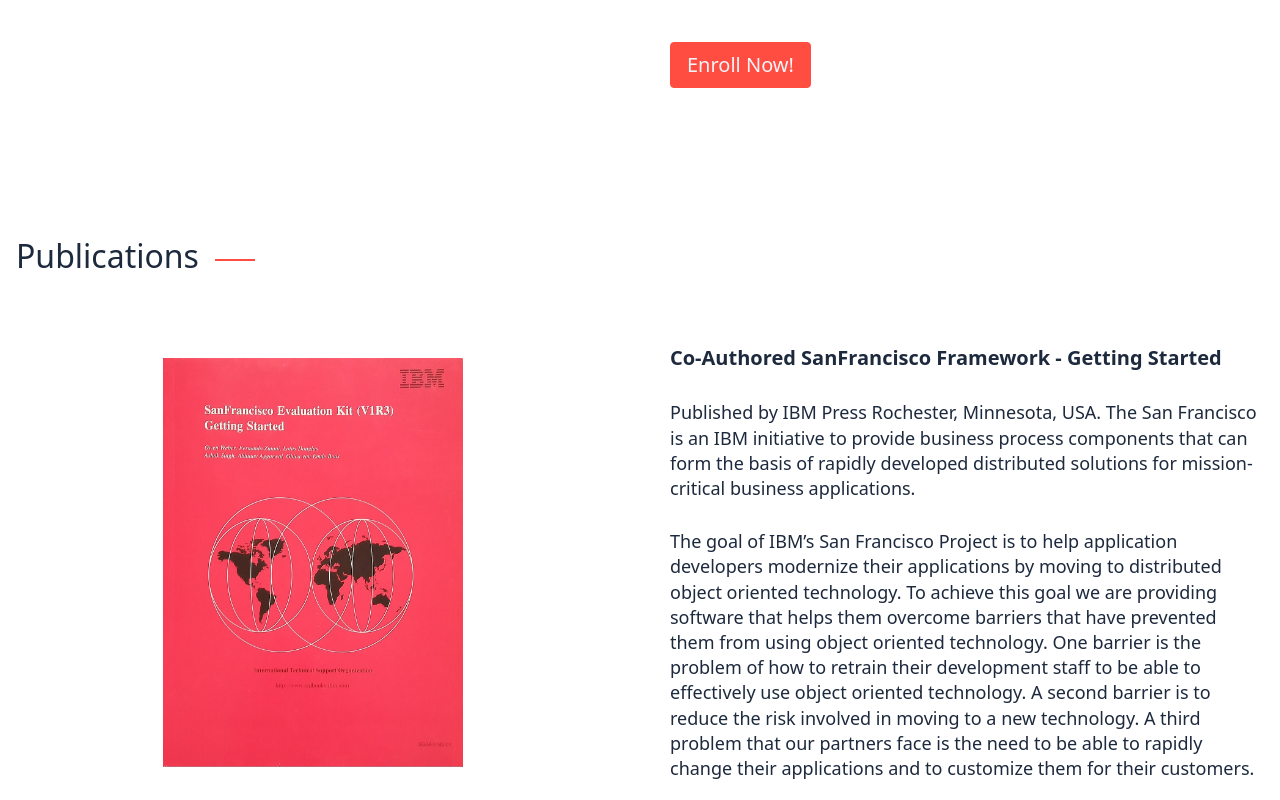
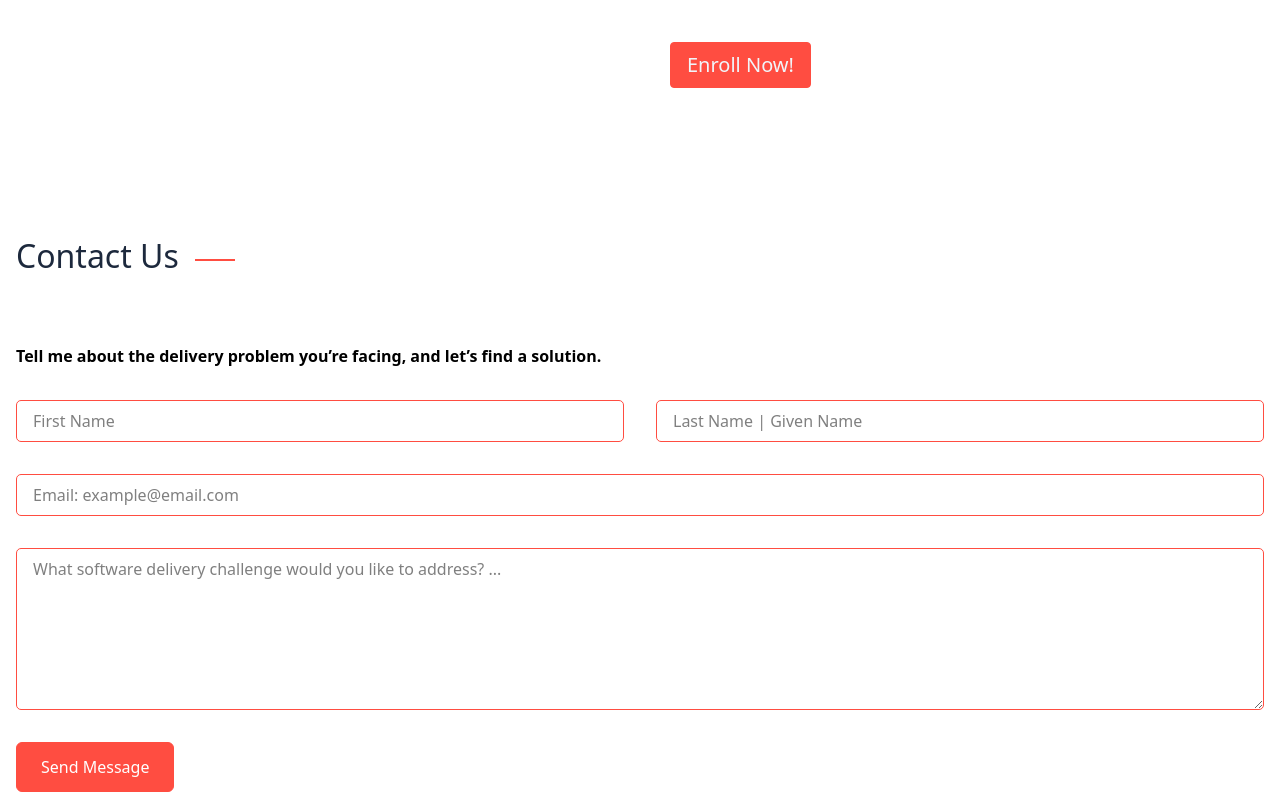
Before and after one commit to vu2asb/portfolio, a Next.js app: page / in a window 1280 px wide. Shown: the part 6340-7140 px from the top of the page. Built offline with nearby package versions, Linux system fonts and the light colour scheme.

Commit message:
portfolio style website 17-3-25 4:01 PM removed duplication of publications section.

```diff
--- a/src/app/page.js
+++ b/src/app/page.js
@@ -31,7 +31,6 @@
           <About />
           <Services />
           <UpSkill />
-          <Publications />
           <Contact />
         </main>
         <footer>
```
